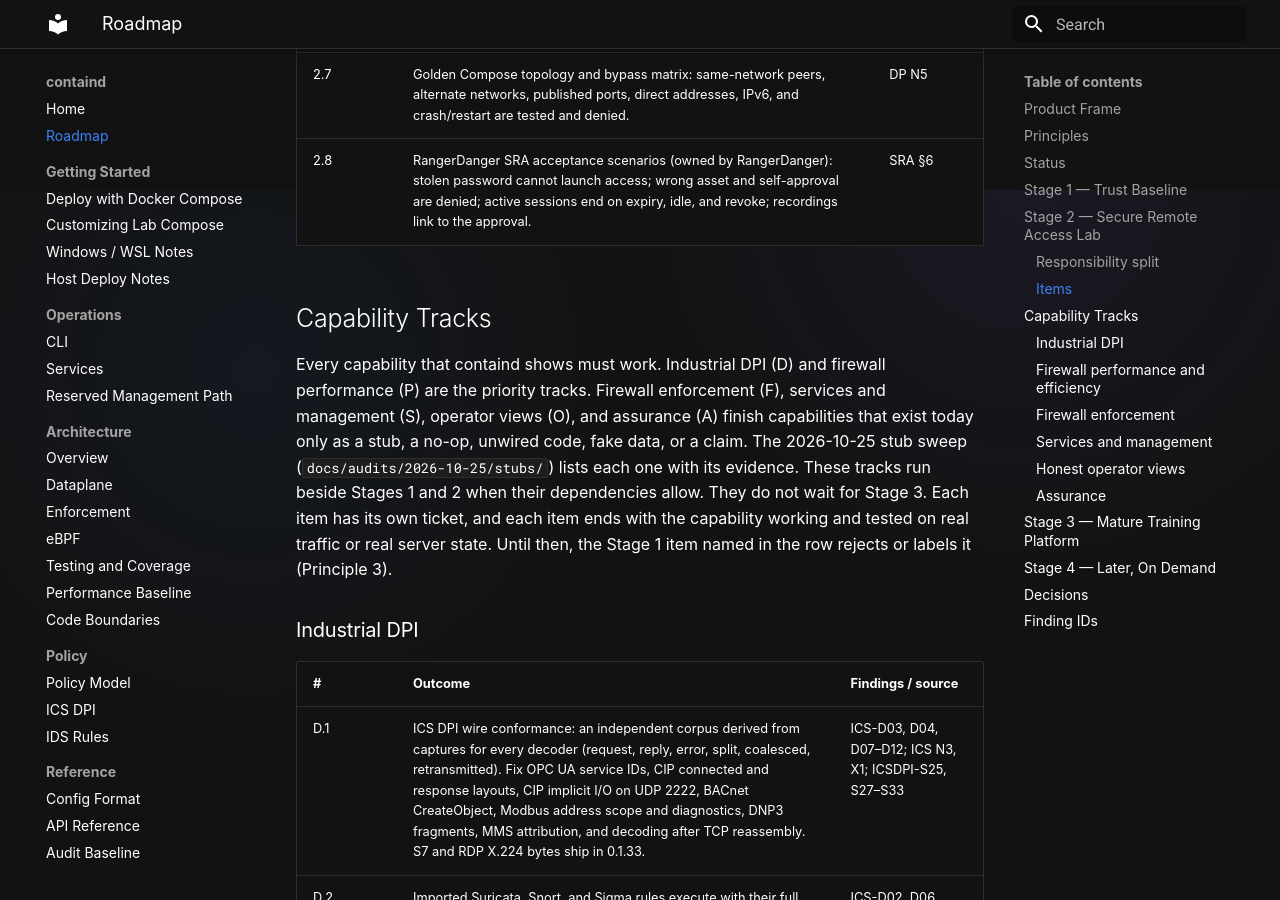
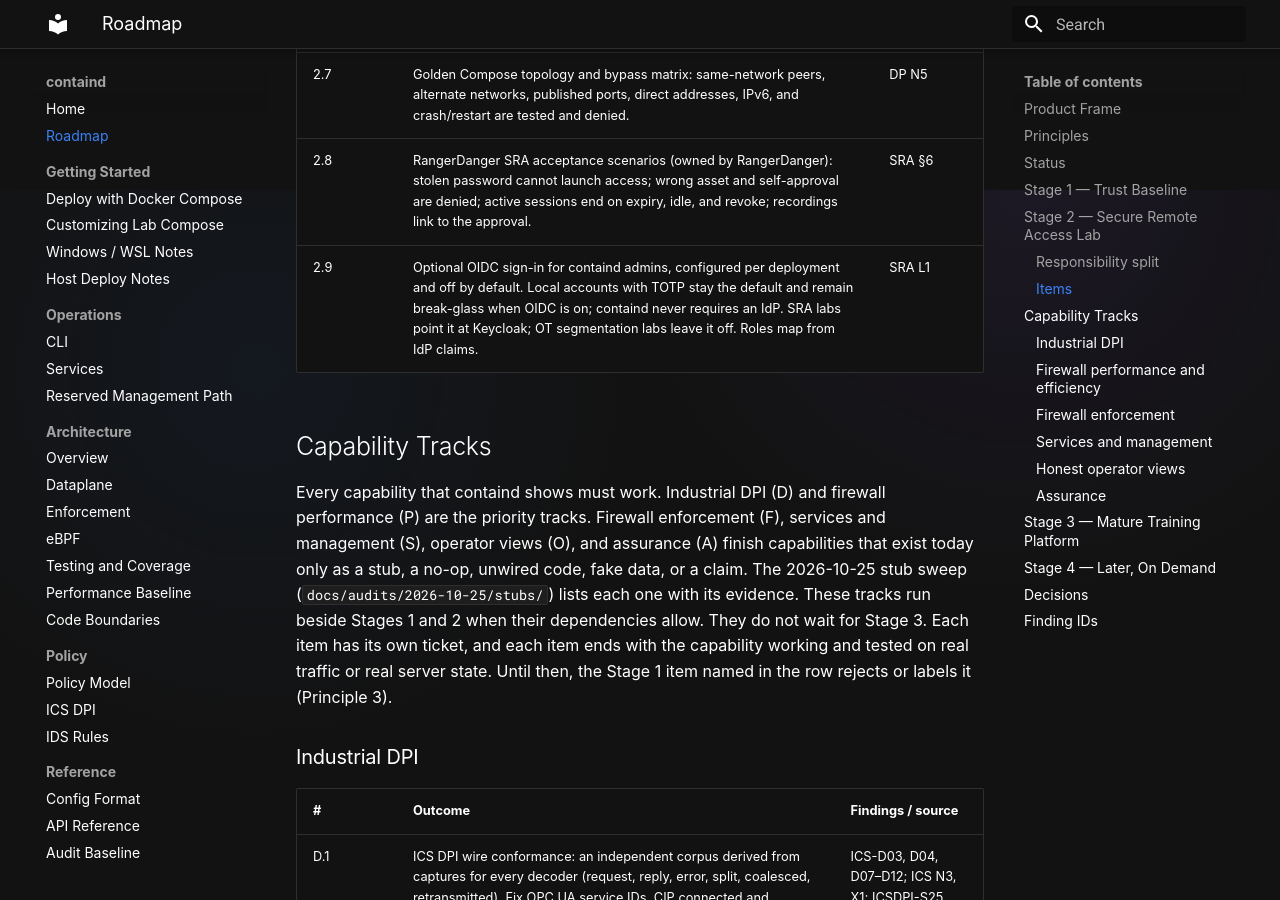
Before and after one commit to tonylturner/containd, an MkDocs documentation site: the page built from docs/mkdocs/roadmap.md, in a window 1280 px wide and 900 px high, scrolled down 4310 px. Built offline with MkDocs 1.6.1 and Material for MkDocs 9.7.7, drawn with Linux system fonts in a browser that asks for light colours; some of the changed text lies outside the part shown.

Commit message:
Plan optional, configurable admin OIDC in Stage 2 with local accounts as default

```diff
--- a/docs/mkdocs/roadmap.md
+++ b/docs/mkdocs/roadmap.md
@@ -103,6 +103,7 @@ must not stop the PLC or the process.
 | 2.6 | Correlated evidence: identity → approval → lease → flow → rule → recording reference, exportable without secrets. | SRA X3; UI X3; DP X4 |
 | 2.7 | Golden Compose topology and bypass matrix: same-network peers, alternate networks, published ports, direct addresses, IPv6, and crash/restart are tested and denied. | DP N5 |
 | 2.8 | RangerDanger SRA acceptance scenarios (owned by RangerDanger): stolen password cannot launch access; wrong asset and self-approval are denied; active sessions end on expiry, idle, and revoke; recordings link to the approval. | SRA §6 |
+| 2.9 | Optional OIDC sign-in for containd admins, configured per deployment and off by default. Local accounts with TOTP stay the default and remain break-glass when OIDC is on; containd never requires an IdP. SRA labs point it at Keycloak; OT segmentation labs leave it off. Roles map from IdP claims. | SRA L1 |
 
 ## Capability Tracks
 
@@ -194,7 +195,7 @@ rejects or labels it (Principle 3).
 
 ## Stage 4 — Later, On Demand
 
-- OIDC federation, phishing-resistant MFA (WebAuthn/passkeys; local TOTP MFA already ships), and vendor lifecycle (SRA L1).
+- Phishing-resistant MFA (WebAuthn/passkeys; local TOTP MFA already ships) and vendor lifecycle (SRA L1). Optional admin OIDC moved to 2.9.
 - Session and file-transfer governance (SRA L2).
 - Outbound site connectors and multi-site isolation (SRA L3).
 - Workload identity controller for Docker names and labels (DP X5).
@@ -215,6 +216,7 @@ Decided by the product owner on 2026-10-25.
 | SSH native shell | Training profile only. The strict profile disables the native shell, and SSH meets the same MFA assurance as the web. |
 | Established flows after a policy change | Leases always terminate existing flows. Ordinary edits keep existing connections, and the UI says so. |
 | Rule precedence | First match in listed order, everywhere: kernel, evaluator, and preview. This changes behavior (today the kernel sorts allow before deny). |
+| containd admin identity | Local accounts by default. OIDC is optional and configurable (2.9); no deployment requires Keycloak or any IdP. |
 | Stage 1 start | Stage 1 starts after 0.1.33 ships. |
 | Capabilities that do not work yet | Make each one real under its own ticket. A label or a removal is never the end state. Industrial DPI and firewall performance are priority tracks. |
 
```
